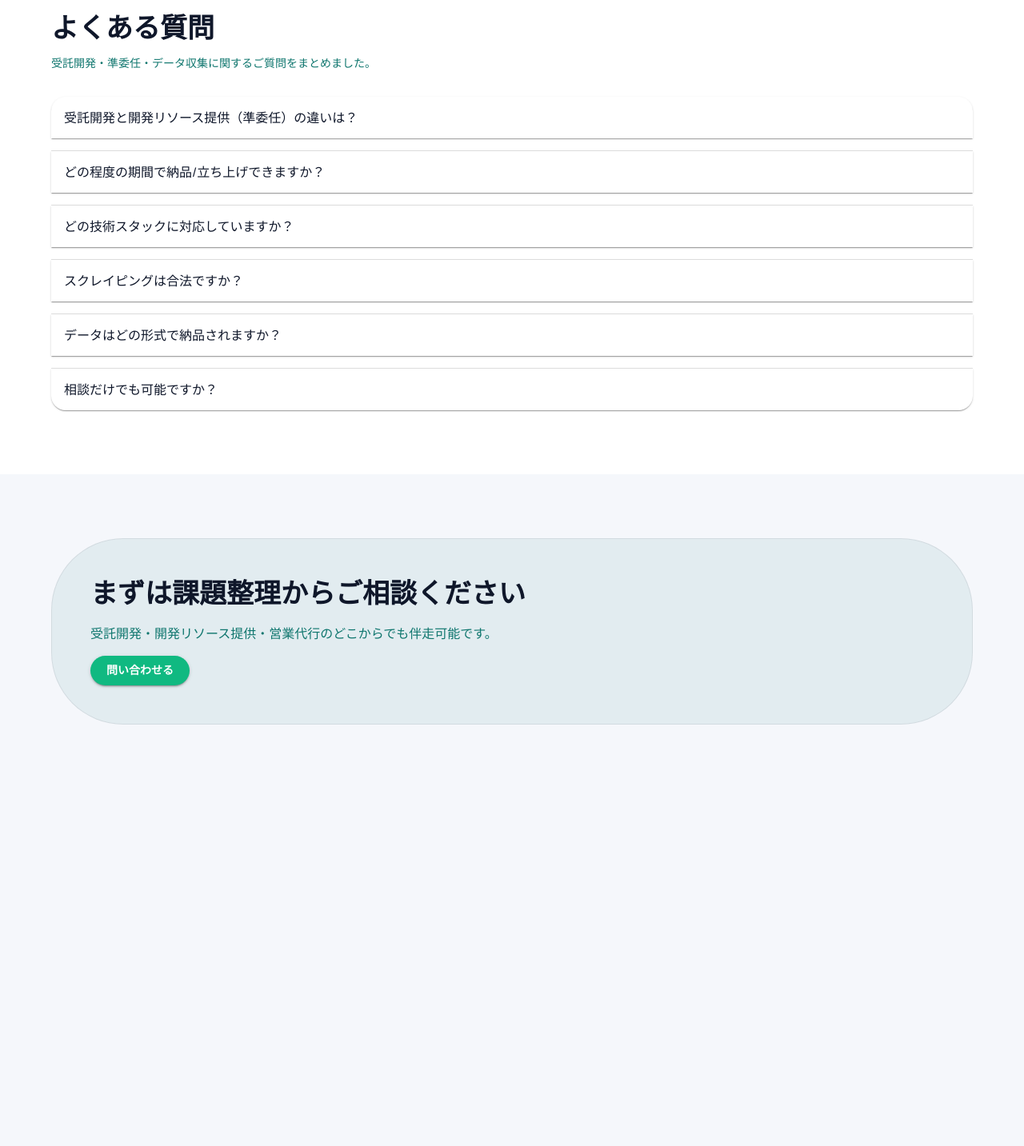
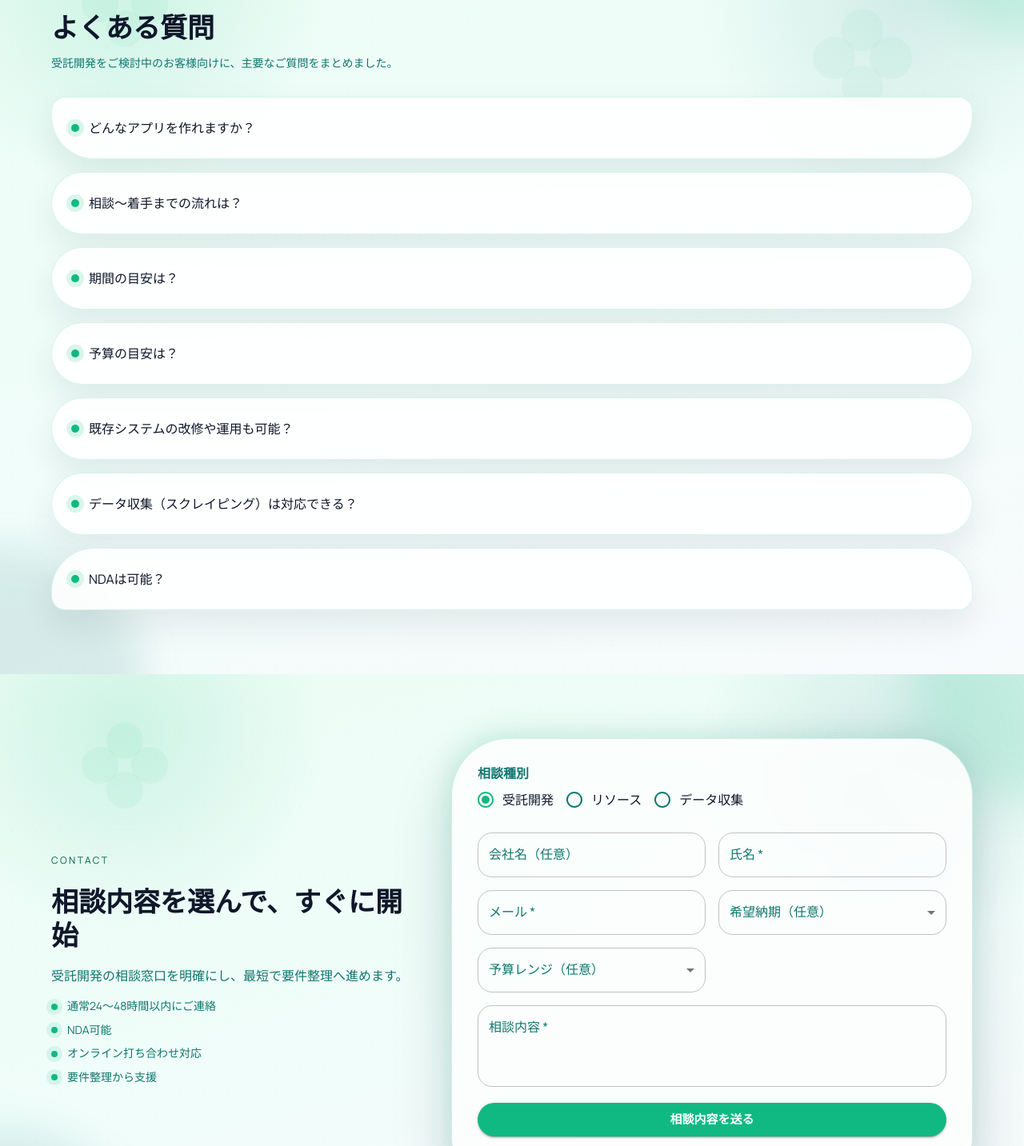
Before and after one commit to yy-yoshioka/clover-tech-web, a Next.js app: page / in a window 1280 px wide. Shown: the part 3220-4653 px from the top of the page at 80% size. Before the commit the page ends 4206 px from the top, so only its background shows below. Built offline with nearby package versions, Linux system fonts and the light colour scheme.

Commit message:
fix faq section

```diff
--- a/src/components/sections/ContactCTA.tsx
+++ b/src/components/sections/ContactCTA.tsx
@@ -1,29 +1,168 @@
-import { Box, Button, Container, Stack, Typography } from "@mui/material";
+import {
+  Box,
+  Button,
+  Container,
+  FormControl,
+  FormControlLabel,
+  FormLabel,
+  Grid,
+  MenuItem,
+  Radio,
+  RadioGroup,
+  Stack,
+  TextField,
+  Typography,
+} from "@mui/material";
+import { alpha } from "@mui/material/styles";
+
+import CloverBackdrop from "@/src/components/backgrounds/CloverBackdrop";
+import { brandColors } from "@/src/theme/colors";
 
 export default function ContactCTA() {
   return (
-    <Box component="section" sx={{ py: { xs: 7, md: 10 } }}>
-      <Container maxWidth="lg">
+    <Box
+      component="section"
+      sx={{ py: { xs: 7, md: 10 }, position: "relative", overflow: "hidden" }}
+    >
+      <CloverBackdrop variant="section" />
+      <Container maxWidth="lg" sx={{ position: "relative", zIndex: 2 }}>
+        <Grid container spacing={{ xs: 4, md: 6 }} alignItems="center">
+          <Grid size={{ xs: 12, md: 5 }}>
+            <Stack spacing={2} sx={{ textAlign: { xs: "center", md: "left" } }}>
+              <Typography
+                variant="overline"
+                sx={{ color: brandColors.tertiary, letterSpacing: "0.2em" }}
+              >
+                Contact
+              </Typography>
+              <Typography variant="h4" sx={{ color: "text.primary" }}>
+                相談内容を選んで、すぐに開始
+              </Typography>
+              <Typography variant="body1" sx={{ color: brandColors.secondary }}>
+                受託開発の相談窓口を明確にし、最短で要件整理へ進めます。
+              </Typography>
+              <Stack spacing={1.2} sx={{ mt: 1 }}>
+                {[
+                  "通常24〜48時間以内にご連絡",
+                  "NDA可能",
+                  "オンライン打ち合わせ対応",
+                  "要件整理から支援",
+                ].map((item) => (
+                  <Box
+                    key={item}
+                    sx={{ display: "flex", gap: 1.5, justifyContent: { xs: "center", md: "flex-start" } }}
+                  >
                     <Box
                       sx={{
-            borderRadius: 5,
-            p: { xs: 4, md: 6 },
-            bgcolor: "rgba(15, 118, 110, 0.08)",
-            border: "1px solid rgba(15, 23, 42, 0.08)",
+                        mt: 0.8,
+                        width: 8,
+                        height: 8,
+                        borderRadius: "50%",
+                        bgcolor: brandColors.primary,
+                        boxShadow: `0 0 0 6px ${alpha(brandColors.primary, 0.12)}`,
+                        flexShrink: 0,
+                      }}
+                    />
+                    <Typography variant="body2" sx={{ color: brandColors.secondary }}>
+                      {item}
+                    </Typography>
+                  </Box>
+                ))}
+              </Stack>
+            </Stack>
+          </Grid>
+          <Grid size={{ xs: 12, md: 7 }}>
+            <Box sx={{ position: "relative" }}>
+              <Box
+                sx={{
+                  position: "absolute",
+                  inset: -4,
+                  borderRadius: 4,
+                  background: `linear-gradient(130deg, ${alpha(
+                    brandColors.primary,
+                    0.24
+                  )}, ${alpha(brandColors.secondary, 0.14)})`,
+                  filter: "blur(16px)",
+                  opacity: 0.7,
+                }}
+              />
+              <Box
+                component="form"
+                noValidate
+                sx={{
+                  position: "relative",
+                  borderRadius: 4,
+                  border: `1px solid ${alpha(brandColors.primary, 0.2)}`,
+                  bgcolor: "rgba(255,255,255,0.9)",
+                  p: { xs: 3, md: 4 },
+                  boxShadow: "0 30px 80px rgba(15, 23, 42, 0.14)",
+                  backdropFilter: "blur(12px)",
+                  display: "flex",
+                  flexDirection: "column",
+                  gap: 2.5,
                 }}
               >
-          <Stack spacing={2} alignItems={{ xs: "center", sm: "flex-start" }}>
-            <Typography variant="h4" sx={{ textAlign: { xs: "center", sm: "left" } }}>
-              まずは課題整理からご相談ください
+                <FormControl>
+                  <FormLabel sx={{ color: brandColors.secondary, fontWeight: 600 }}>
+                    相談種別
+                  </FormLabel>
+                  <RadioGroup row defaultValue="contract">
+                    {[
+                      { value: "contract", label: "受託開発" },
+                      { value: "resource", label: "リソース" },
+                      { value: "data", label: "データ収集" },
+                    ].map((option) => (
+                      <FormControlLabel
+                        key={option.value}
+                        value={option.value}
+                        control={<Radio />}
+                        label={option.label}
+                      />
+                    ))}
+                  </RadioGroup>
+                </FormControl>
+                <Grid container spacing={2}>
+                  <Grid size={{ xs: 12, sm: 6 }}>
+                    <TextField label="会社名（任意）" fullWidth />
+                  </Grid>
+                  <Grid size={{ xs: 12, sm: 6 }}>
+                    <TextField label="氏名" fullWidth required />
+                  </Grid>
+                  <Grid size={{ xs: 12, sm: 6 }}>
+                    <TextField label="メール" type="email" fullWidth required />
+                  </Grid>
+                  <Grid size={{ xs: 12, sm: 6 }}>
+                    <TextField label="希望納期（任意）" select fullWidth>
+                      {["未定", "1ヶ月以内", "1〜3ヶ月", "3ヶ月以上"].map((option) => (
+                        <MenuItem key={option} value={option}>
+                          {option}
+                        </MenuItem>
+                      ))}
+                    </TextField>
+                  </Grid>
+                  <Grid size={{ xs: 12, sm: 6 }}>
+                    <TextField label="予算レンジ（任意）" select fullWidth>
+                      {["未定", "〜50万円", "50〜150万円", "150万円以上"].map((option) => (
+                        <MenuItem key={option} value={option}>
+                          {option}
+                        </MenuItem>
+                      ))}
+                    </TextField>
+                  </Grid>
+                  <Grid size={{ xs: 12 }}>
+                    <TextField label="相談内容" multiline minRows={3} fullWidth required />
+                  </Grid>
+                </Grid>
+                <Button variant="contained" color="primary" size="large" type="submit">
+                  相談内容を送る
+                </Button>
+                <Typography variant="caption" sx={{ color: brandColors.secondary }}>
+                  返信目安: 通常24〜48時間以内にご連絡します。
                 </Typography>
-            <Typography variant="body1" sx={{ color: "text.secondary", textAlign: { xs: "center", sm: "left" } }}>
-              受託開発・開発リソース提供・営業代行のどこからでも伴走可能です。
-            </Typography>
-            <Button variant="contained" color="primary" href="/contact">
-              問い合わせる
-            </Button>
-          </Stack>
               </Box>
+            </Box>
+          </Grid>
+        </Grid>
       </Container>
     </Box>
   );
--- a/src/components/sections/FAQ.tsx
+++ b/src/components/sections/FAQ.tsx
@@ -7,61 +7,100 @@ import {
   Stack,
   Typography,
 } from "@mui/material";
+import { alpha } from "@mui/material/styles";
+
+import CloverBackdrop from "@/src/components/backgrounds/CloverBackdrop";
+import { brandColors } from "@/src/theme/colors";
 
 const faqs = [
   {
-    question: "受託開発と開発リソース提供（準委任）の違いは？",
+    question: "どんなアプリを作れますか？",
     answer:
-      "受託は成果物ベースで納品まで責任を持つ形式、準委任はチームに参画して開発プロセスを支援する形式です。",
+      "管理画面/CRM/業務アプリ/データ可視化など、業務で使うアプリ全般に対応します。",
   },
   {
-    question: "どの程度の期間で納品/立ち上げできますか？",
+    question: "相談〜着手までの流れは？",
     answer:
-      "要件の規模によりますが、MVPであれば数週間〜2ヶ月程度での立ち上げが可能です。",
+      "ヒアリング → 概算お見積り → 要件整理 → 着手の流れです。",
   },
   {
-    question: "どの技術スタックに対応していますか？",
+    question: "期間の目安は？",
     answer:
-      "Next.js/TypeScriptを中心に、バックエンドやデータ基盤構築も含めて柔軟に対応します。",
+      "MVPで2〜6週間程度が目安です。規模や要件によって前後します。",
   },
   {
-    question: "スクレイピングは合法ですか？",
+    question: "予算の目安は？",
     answer:
-      "利用規約や法的制約を遵守し、必要に応じて許諾・代替手段を検討した上で設計します。",
+      "要件により変動しますが、まずは小さく始めるプランをご提案します。最低レンジは数十万円からです。",
   },
   {
-    question: "データはどの形式で納品されますか？",
+    question: "既存システムの改修や運用も可能？",
     answer:
-      "CSV/スプレッドシート/JSONなど用途に合わせて納品します。継続収集も対応可能です。",
+      "可能です。保守運用や改善提案まで継続的に支援します。",
   },
   {
-    question: "相談だけでも可能ですか？",
+    question: "データ収集（スクレイピング）は対応できる？",
     answer:
-      "はい。課題整理の段階からご相談いただけます。最適な進め方をご提案します。",
+      "可能です。利用規約や法的制約を遵守した上で設計します。",
+  },
+  {
+    question: "NDAは可能？",
+    answer: "可能です。",
   },
 ];
 
 export default function FAQ() {
   return (
-    <Box component="section" id="faq" sx={{ py: { xs: 7, md: 10 }, bgcolor: "background.paper" }}>
-      <Container maxWidth="lg">
+    <Box
+      component="section"
+      id="faq"
+      sx={{ py: { xs: 7, md: 10 }, position: "relative", overflow: "hidden" }}
+    >
+      <CloverBackdrop variant="section" />
+      <Container maxWidth="lg" sx={{ position: "relative", zIndex: 2 }}>
         <Stack spacing={1.5} sx={{ textAlign: { xs: "center", sm: "left" } }}>
-          <Typography variant="overline" sx={{ color: "text.secondary", letterSpacing: "0.2em" }}>
+          <Typography variant="overline" sx={{ color: brandColors.tertiary, letterSpacing: "0.2em" }}>
             FAQ
           </Typography>
-          <Typography variant="h4">よくある質問</Typography>
-          <Typography variant="body2" sx={{ color: "text.secondary" }}>
-            受託開発・準委任・データ収集に関するご質問をまとめました。
+          <Typography variant="h4" sx={{ color: "text.primary" }}>
+            よくある質問
+          </Typography>
+          <Typography variant="body2" sx={{ color: brandColors.secondary }}>
+            受託開発をご検討中のお客様向けに、主要なご質問をまとめました。
           </Typography>
         </Stack>
         <Stack spacing={2} sx={{ mt: { xs: 3, md: 4 } }}>
           {faqs.map((faq) => (
-            <Accordion key={faq.question} disableGutters>
-              <AccordionSummary>
-                <Typography variant="subtitle1">{faq.question}</Typography>
+            <Accordion
+              key={faq.question}
+              disableGutters
+              sx={{
+                borderRadius: 3,
+                border: `1px solid ${alpha(brandColors.primary, 0.16)}`,
+                bgcolor: "rgba(255,255,255,0.9)",
+                boxShadow: "0 18px 40px rgba(15, 23, 42, 0.08)",
+                "&:before": { display: "none" },
+              }}
+            >
+              <AccordionSummary sx={{ px: { xs: 2, md: 3 }, py: { xs: 1, md: 1.5 } }}>
+                <Stack direction="row" spacing={1.5} alignItems="center">
+                  <Box
+                    sx={{
+                      width: 10,
+                      height: 10,
+                      borderRadius: "50%",
+                      bgcolor: brandColors.primary,
+                      boxShadow: `0 0 0 6px ${alpha(brandColors.primary, 0.15)}`,
+                      flexShrink: 0,
+                    }}
+                  />
+                  <Typography variant="subtitle1" sx={{ color: "text.primary" }}>
+                    {faq.question}
+                  </Typography>
+                </Stack>
               </AccordionSummary>
-              <AccordionDetails>
-                <Typography variant="body2" sx={{ color: "text.secondary" }}>
+              <AccordionDetails sx={{ px: { xs: 2, md: 3 }, pt: 0, pb: { xs: 2, md: 2.5 } }}>
+                <Typography variant="body2" sx={{ color: brandColors.secondary }}>
                   {faq.answer}
                 </Typography>
               </AccordionDetails>
```
Lines whose indentation alone changed are shown as unchanged.
